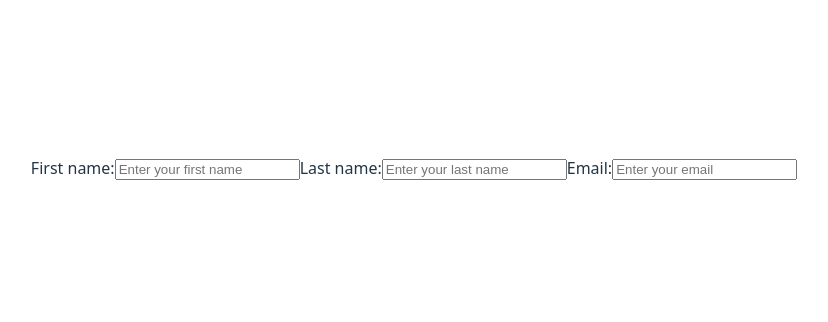
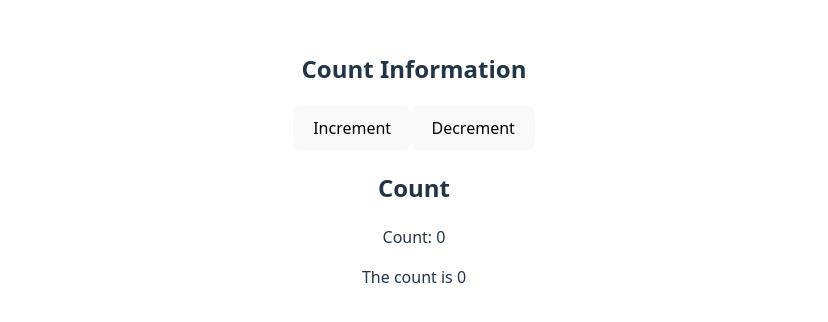
Before and after one commit to nhatnguyen-agilityio/react-training, a React (Vite) app in the folder my-example-app/: page / in a window 1280 px wide. Shown: the part 232-554 px from the top of the page, without its empty margins (226-1054 px from the left). Built offline with nearby package versions, Linux system fonts and the light colour scheme.

Commit message:
feat(): store and use the previous state

```diff
--- a/my-example-app/src/App.tsx
+++ b/my-example-app/src/App.tsx
@@ -13,6 +13,8 @@ import Accordion from './components/Accordtion'
 import Toolbar from './components/Toolbar'
 import ContextExample from './components/ContextExample'
 import StateExample from './components/StateExample'
+import CountInformation from './components/CheckCount'
+import Count from './components/CheckCount/Count'
 
 const user = {
   name: 'John Doe',
@@ -40,7 +42,8 @@ function App() {
     {/* <Accordion /> */}
     {/* <Toolbar /> */}
     {/* <ContextExample /> */}
-    <StateExample />
+    {/* <StateExample /> */}
+    <CountInformation />
     </>
   )
 }
--- /dev/null
+++ b/my-example-app/src/components/CheckCount/Button/index.tsx
@@ -0,0 +1,9 @@
+import { ReactNode } from "react";
+
+export default function Button({ children, onClick }: { children: ReactNode; onClick?: () => void }) {
+  return (
+    <button onClick={onClick}>
+      {children}
+    </button>
+  );
+}
--- /dev/null
+++ b/my-example-app/src/components/CheckCount/Count/index.tsx
@@ -0,0 +1,20 @@
+import { useState } from "react";
+
+export default function Count({ count }: { count: number }) {
+  console.log(count);
+  const [prevCount, setPrevCount] = useState(count);
+  const [trend, setTrend] = useState<string>("0");
+
+  if (prevCount !== count) {
+    setPrevCount(count);
+    setTrend(count > prevCount ? "increasing" : "descreasing");
+  }
+
+  return (
+    <div>
+      <h2>Count</h2>
+      <p>Count: {count}</p>
+      <p>The count is {trend}</p>
+    </div>
+  );
+}
--- /dev/null
+++ b/my-example-app/src/components/CheckCount/index.tsx
@@ -0,0 +1,16 @@
+import { useState } from "react";
+import Count from "./Count";
+import Button from "./Button";
+
+export default function CountInformation() {
+  const [count, setCount] = useState(0);
+
+  return (
+    <div>
+      <h2>Count Information</h2>
+      <Button onClick={() => setCount(count + 1)}>Increment</Button>
+      <Button onClick={() => setCount(count - 1)}>Decrement</Button>
+      <Count count={count} />
+    </div>
+  )
+}
```
